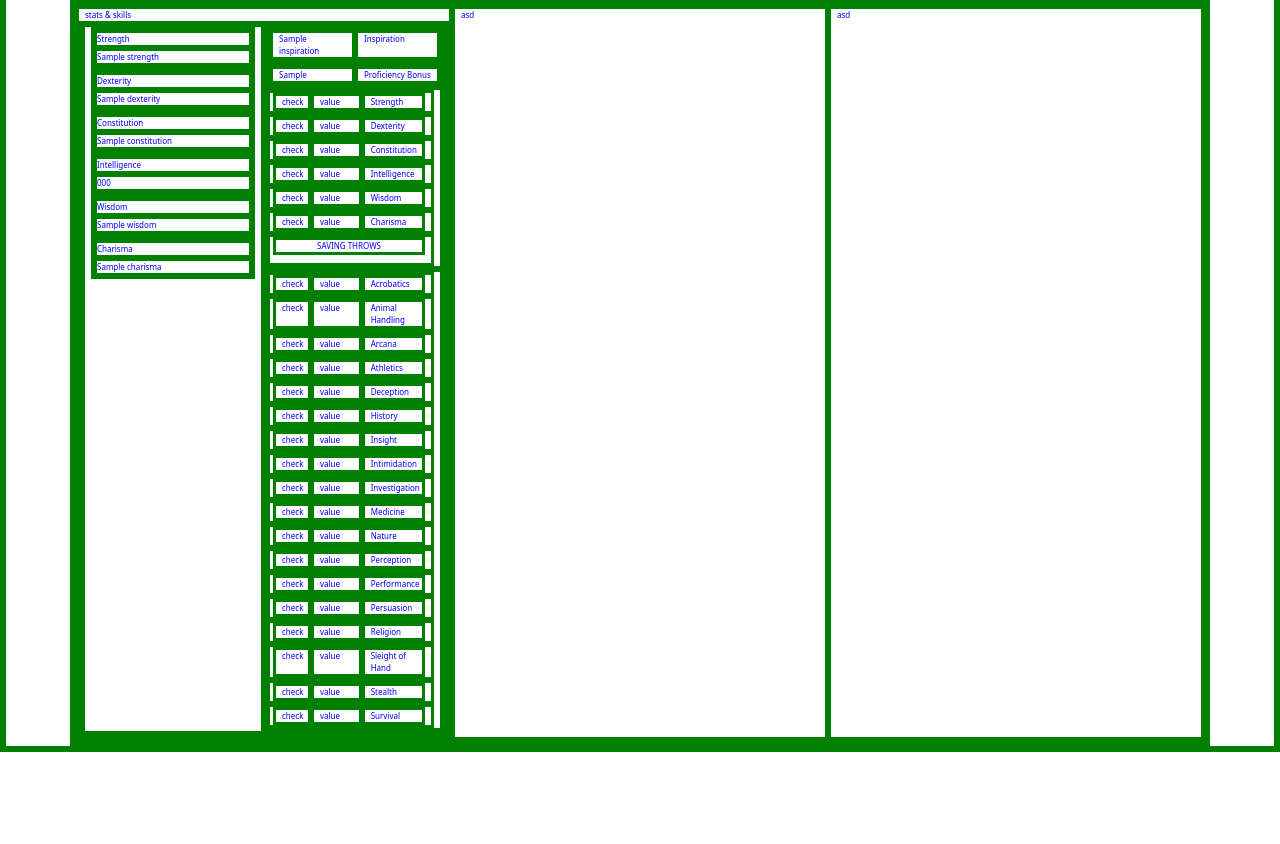
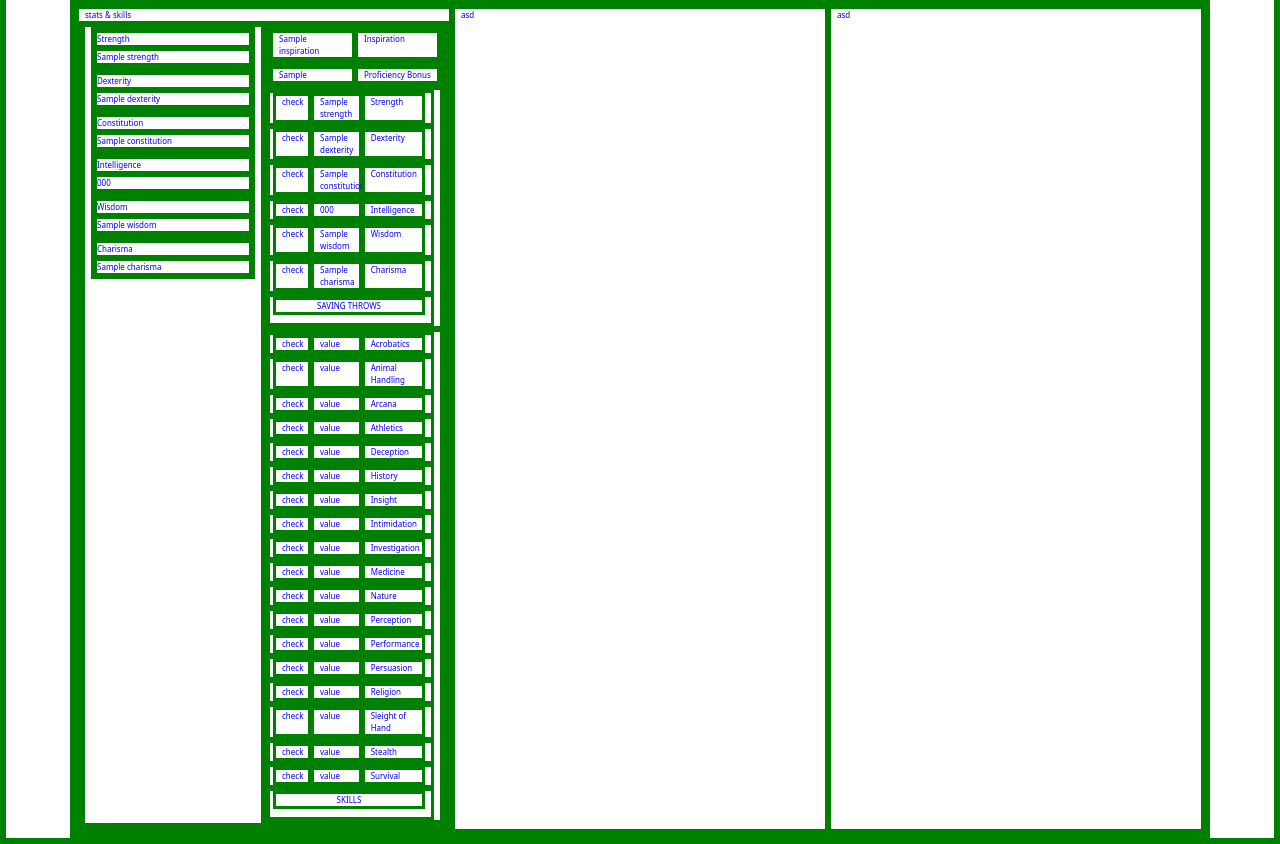
Before and after one commit to raphael2692/toml-to-rpg-sheet, a Python web app: template templates/base.html in a window 1280 px wide. Shown: the part 108-952 px from the top of the page. Before the commit the page ends 860 px from the top, so only its background shows below. Run offline with Jinja, Linux system fonts and the light colour scheme; the template is opened without the code that fills it: most values are stand-ins (such as "Sample title", 1, 10 or a date in 2020).

Commit message:
save throws

```diff
--- a/character.toml
+++ b/character.toml
@@ -22,3 +22,7 @@ charisma = "14"
 
 inspiration = "1"
 proficiency_bonus = "3"
+
+[skills.saving_throws]
+
+strength = "10"
--- a/main.py
+++ b/main.py
@@ -15,6 +15,9 @@ class TemplateChangeHandler(FileSystemEventHandler):
         print(f'event type: {event.event_type}  path : {event.src_path}')
         # sheet building
         template = templateEnv.get_template( "base.html" )
+
+        print(conf)
+
         # magic happens
         templateVars = conf
 
@@ -25,6 +28,8 @@ class TemplateChangeHandler(FileSystemEventHandler):
 
         with open(f"out/{char_name} Sheet.html", "w") as fh:
             fh.write(outputText)
+
+
 
 
 if __name__ == "__main__":
--- a/templates/main_section.html
+++ b/templates/main_section.html
@@ -74,32 +74,32 @@
                     <div class="row" id="saving_throws">
                         <div class="row">
                             <div class="col-3">check</div>
-                            <div class="col-4">value</div>
+                            <div class="col-4">{{ skills.saving_throws.strength}}</div>
                             <div class="col col-5">Strength</div>
                         </div>
                         <div class="row">
                             <div class="col-3">check</div>
-                            <div class="col-4">value</div>
+                            <div class="col-4">{{ skills.saving_throws.dexterity}}</div>
                             <div class="col col-5">Dexterity</div>
                         </div>
                         <div class="row">
                             <div class="col-3">check</div>
-                            <div class="col-4">value</div>
+                            <div class="col-4">{{ skills.saving_throws.constitution}}</div>
                             <div class="col col-5">Constitution</div>
                         </div>
                         <div class="row">
                             <div class="col-3">check</div>
-                            <div class="col-4">value</div>
+                            <div class="col-4">{{ skills.saving_throws.intelligence}}</div>
                             <div class="col col-5">Intelligence</div>
                         </div>
                         <div class="row">
                             <div class="col-3">check</div>
-                            <div class="col-4">value</div>
+                            <div class="col-4">{{ skills.saving_throws.wisdom}}</div>
                             <div class="col col-5">Wisdom</div>
                         </div>
                         <div class="row">
                             <div class="col-3">check</div>
-                            <div class="col-4">value</div>
+                            <div class="col-4">{{ skills.saving_throws.charisma}}</div>
                             <div class="col col-5">Charisma</div>
                         </div>
                         <div class="row">
@@ -198,6 +198,9 @@
                             <div class="col-4">value</div>
                             <div class="col col-5">Survival</div>
                         </div>
+                        <div class="row">
+                            <p class="text-center">SKILLS</p>
+                        </div>
                     </div>
                 </div>
             </div>
```
Also changed, not shown: out/Sam Sottofrasca Sheet.html (+9 -6 lines).
